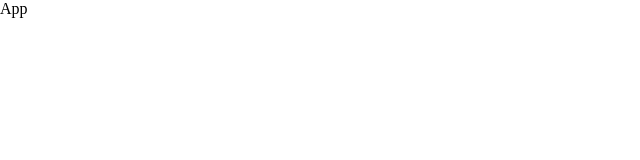
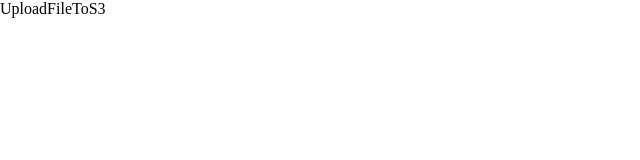
Before and after one commit to mahabur-rahman/AWS, a React (Vite) app: page / in a window 1280 px wide. Shown: the top 160 px of the page, without its empty margins (0-640 px from the left). Built offline with nearby package versions, Linux system fonts and the light colour scheme.

Commit message:
assing a component upload ifle to s3

```diff
--- a/src/App.tsx
+++ b/src/App.tsx
@@ -1,7 +1,11 @@
+import UploadFileToS3 from "./components/UploadFileToS3";
 
 
 export default function App() {
   return (
-    <div>App</div>
+  <>
+
+  <UploadFileToS3 />
+  </>
   )
 }
--- /dev/null
+++ b/src/components/UploadFileToS3.tsx
@@ -0,0 +1,11 @@
+import React from 'react'
+
+const UploadFileToS3 = () => {
+  return (
+    <div>
+      UploadFileToS3
+    </div>
+  )
+}
+
+export default UploadFileToS3
```
